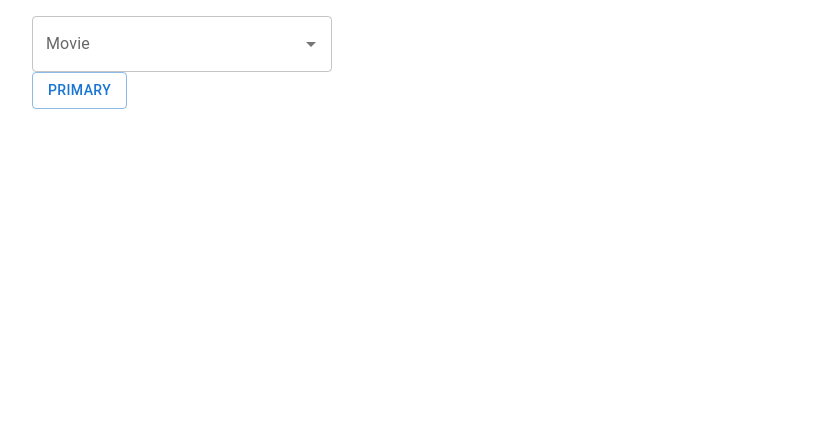
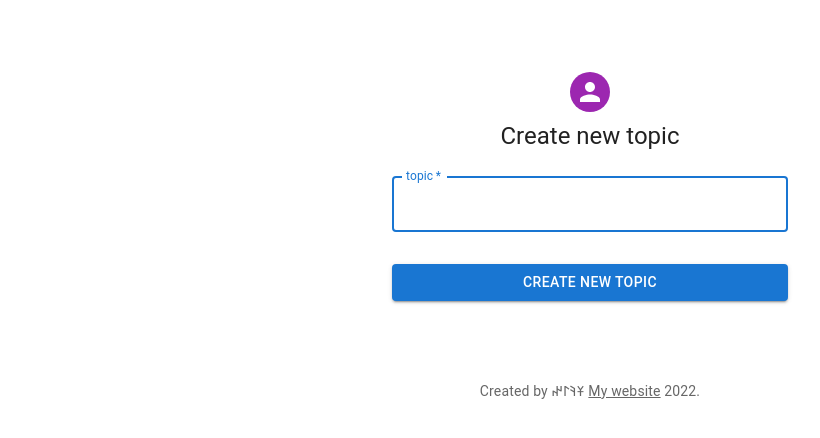
Before and after one commit to shahinyusifli/discusion_form_front_end, a React (Create React App) app: page /topic/post in a window 1280 px wide. Shown: the top 438 px of the page, without its empty margins (50-870 px from the left). Built offline with nearby package versions, Linux system fonts and the light colour scheme; no server answers.

Commit message:
closes #9 I configure some files and add new code lines

```diff
--- a/package.json
+++ b/package.json
@@ -5,7 +5,7 @@
   "dependencies": {
     "@emotion/react": "^11.9.0",
     "@emotion/styled": "^11.8.1",
-    "@mui/material": "^5.8.1",
+    "@mui/material": "^5.8.2",
     "@testing-library/jest-dom": "^5.16.4",
     "@testing-library/react": "^13.2.0",
     "@testing-library/user-event": "^13.5.0",
--- a/src/components/Topic/TopicPost.js
+++ b/src/components/Topic/TopicPost.js
@@ -1,59 +1,88 @@
 import * as React from 'react';
+import Avatar from '@mui/material/Avatar';
+import Button from '@mui/material/Button';
+import CssBaseline from '@mui/material/CssBaseline';
 import TextField from '@mui/material/TextField';
-import Autocomplete from '@mui/material/Autocomplete';
-import { useState, useEffect } from 'react';
+import Link from '@mui/material/Link';
+import Box from '@mui/material/Box';
+import Typography from '@mui/material/Typography';
+import Container from '@mui/material/Container';
+import { createTheme, ThemeProvider } from '@mui/material/styles';
 import UserService from '../../services/user.service';
-
-import Button from '@mui/material/Button';
-import Stack from '@mui/material/Stack';
+import { useState } from 'react';
 
 
 
-export default function TopicPost() {
+function Copyright(props) {
+  return (
+    <Typography variant="body2" color="text.secondary" align="center" {...props}>
+      {'Created by 𐱁𐰚𐰃𐰤 '}
+      <Link color="inherit" href="/">
+        My website
+      </Link>{' '}
+      {new Date().getFullYear()}
+      {'.'}
+    </Typography>
+  );
+}
 
-  const [data, setData] = useState([])
-  const [topic, setTopic] = useState()
+const theme = createTheme();
 
-  useEffect (() =>{
 
-    UserService.getUserBoard("/topic/get/name").then(
-      response => {
-        setData(response.data)
+export default function SignIn() {
 
-      },
-      error => {
-        (setData(error.response)  && setData(error.response.data)) ||
-           setData(error.message)  || setData(error.toString())
+  const [topicContent, setTopic] = useState('');
+  const handleSubmit = (event) => {
+    event.preventDefault();
 
-      }
-
-    );
-
-  },[])
+    UserService.postTopic('/topic/post', topicContent)
+  };
 
   return (
+    <ThemeProvider theme={theme}>
+      <Container component="main" maxWidth="xs">
+        <CssBaseline />
+        <Box
+          sx={{
+            marginTop: 8,
+            display: 'flex',
+            flexDirection: 'column',
+            alignItems: 'center',
+          }}
+        >
+          <Avatar sx={{ m: 1, bgcolor: 'secondary.main' }}>
 
+          </Avatar>
+          <Typography component="h1" variant="h5">
+            Create new topic
+          </Typography>
+          <Box component="form" onSubmit={handleSubmit} noValidate sx={{ mt: 1 }}>
+            <TextField
+              margin="normal"
+              required
+              fullWidth
+              id="topic"
+              label="topic"
+              name="topic"
+              autoComplete="topic"
+              autoFocus
+              onChange={(evt) => setTopic(evt.target.value)}
+              value={topicContent}
+            />
 
-    <form >
-      <Autocomplete
-    isOptionEqualToValue={(option, value) => option.id === value.id}
-      disablePortal
-      id="combo-box-demo"
-      onChange={(evt) => setTopic(evt.target.value)}
-      options={data}
-      getOptionLabel={(option) => option.topicContent || ""}
-      sx={{ width: 300 }}
+            <Button
+              type="submit"
+              fullWidth
+              variant="contained"
+              sx={{ mt: 3, mb: 2 }}
+            >
+              Create new topic
+            </Button>
 
-      renderInput={(params) => <TextField {...params} label="Movie" />}
-    />
-    <Stack direction="row" spacing={2}>
-    <Button onClick={() => {console.log(topic)}} variant="outlined">Primary</Button>
-    </Stack>
-    </form>
-
-
-
+          </Box>
+        </Box>
+        <Copyright sx={{ mt: 8, mb: 4 }} />
+      </Container>
+    </ThemeProvider>
   );
-
-
 }
--- a/src/services/auth.service.js
+++ b/src/services/auth.service.js
@@ -1,7 +1,7 @@
 import axios from "axios";
 
 const API_URL = "http://localhost:5000/user/";
-
+const ROOT_API_URL = "http://localhost:5000"
 
 class AuthService {
   login(username, password) {
@@ -32,11 +32,11 @@ class AuthService {
     });
   }
 
-  //topicPost(topicName) {
-    //return axios.post(ROOT_API_URL + "/topic/post", {
-      //topicName
-    //});
-  //}
+  topicPost(topicName) {
+    return axios.post(ROOT_API_URL + "/topic/post", {
+      topicName
+    });
+  }
 
   getCurrentUser() {
     return JSON.parse(localStorage.getItem('user'));;
--- a/src/services/request.service.js
+++ b/src/services/request.service.js
@@ -5,7 +5,7 @@ const ROOT_API_URL = "http://localhost:5000";
 
 
 
-const ResquestService = () => {
+const RequestService = () => {
           const topicPost = (topicName) => {
                     return axios.post(ROOT_API_URL + "/topic/post", {
                       topicName
@@ -13,4 +13,4 @@ const ResquestService = () => {
                   }
 };
 
-export default ResquestService;
+export default RequestService;
--- a/src/services/user.service.js
+++ b/src/services/user.service.js
@@ -12,6 +12,11 @@ class UserService {
     return axios.get(API_URL + arg, { headers: authHeader() });
   }
 
+  postTopic(end_point, payload) {
+    return axios.post(API_URL + end_point,
+      { topicContent : payload },
+      { headers : authHeader()});
+  }
 
 }
 
```
Also changed, not shown: src/components/Topic/SimpleViewForPosts.js (added), 1 other file (tests, documents, lock files or other folders).
